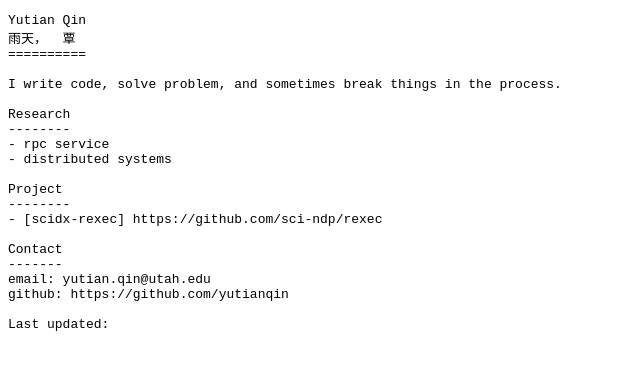
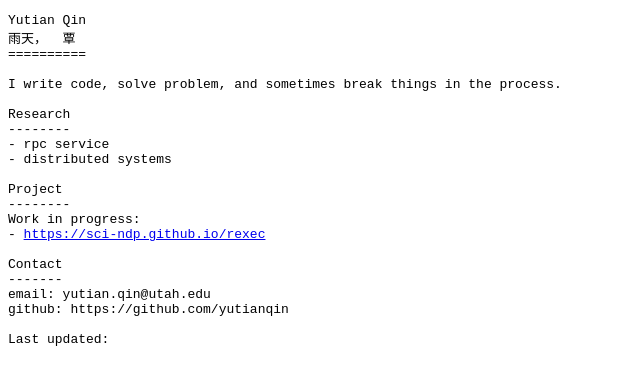
Before and after one commit to yutianqin/yutianqin.github.io, a plain HTML site: page index.html in a window 1280 px wide. Shown: the whole page, without its empty margins (0-640 px from the left). Drawn offline with Linux system fonts and the light colour scheme.

Commit message:
fix project link

```diff
--- a/index.html
+++ b/index.html
@@ -23,7 +23,8 @@ Research
 
 Project
 --------
-- [scidx-rexec] https://github.com/sci-ndp/rexec
+Work in progress:
+- <a href="https://sci-ndp.github.io/rexec">https://sci-ndp.github.io/rexec</a>
 
 Contact
 -------
```
